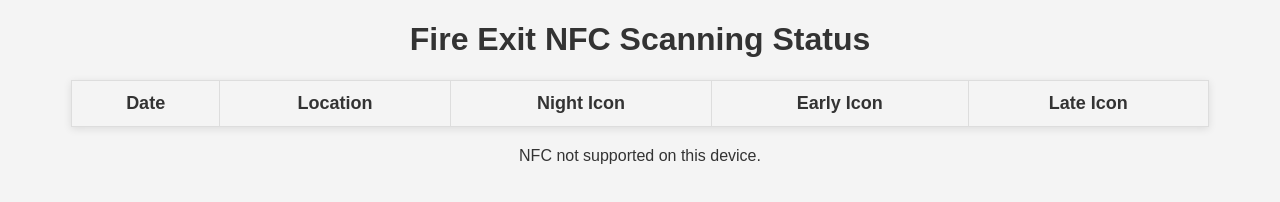
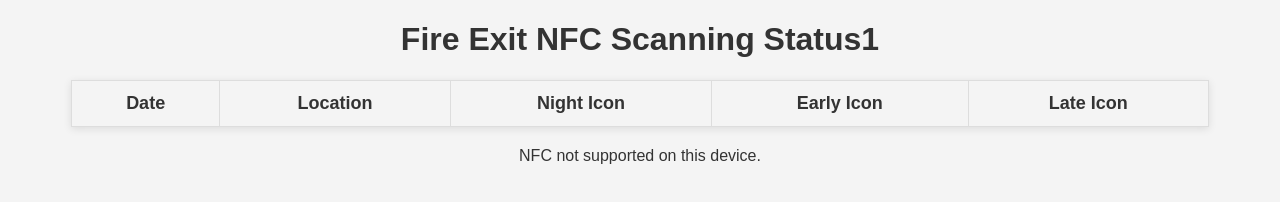
Before and after one commit to xKHANAZRAELx/NFC-SCANNING-FIRE-EXITS.IO, a plain HTML site: page index.html in a window 1280 px wide. Drawn offline with Linux system fonts and the light colour scheme.

Commit message:
Update index.html

```diff
--- a/index.html
+++ b/index.html
@@ -44,7 +44,7 @@
 </head>
 <body>
 
-    <h1>Fire Exit NFC Scanning Status</h1>
+    <h1>Fire Exit NFC Scanning Status1</h1>
 
     <table>
         <thead>
```
